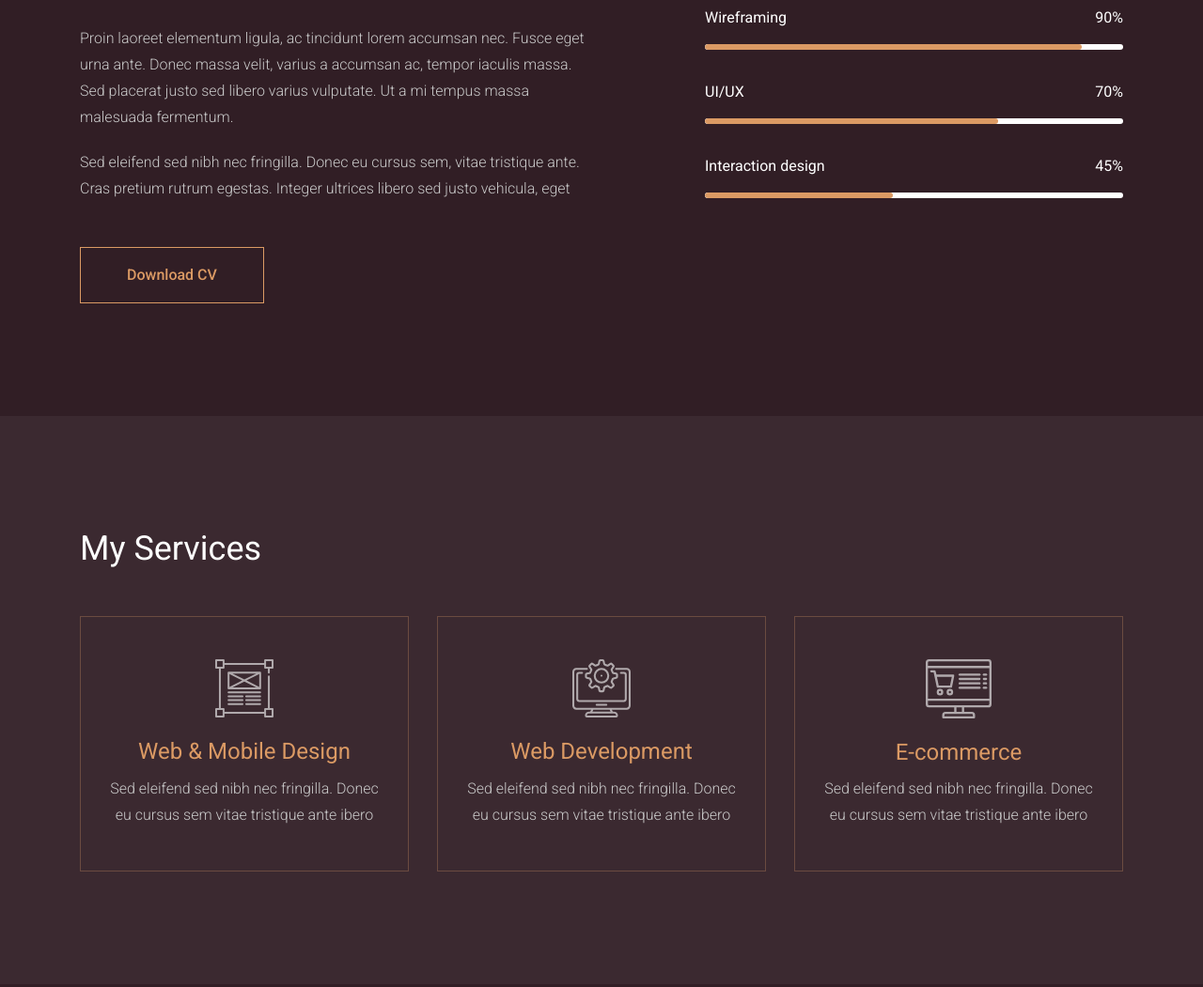
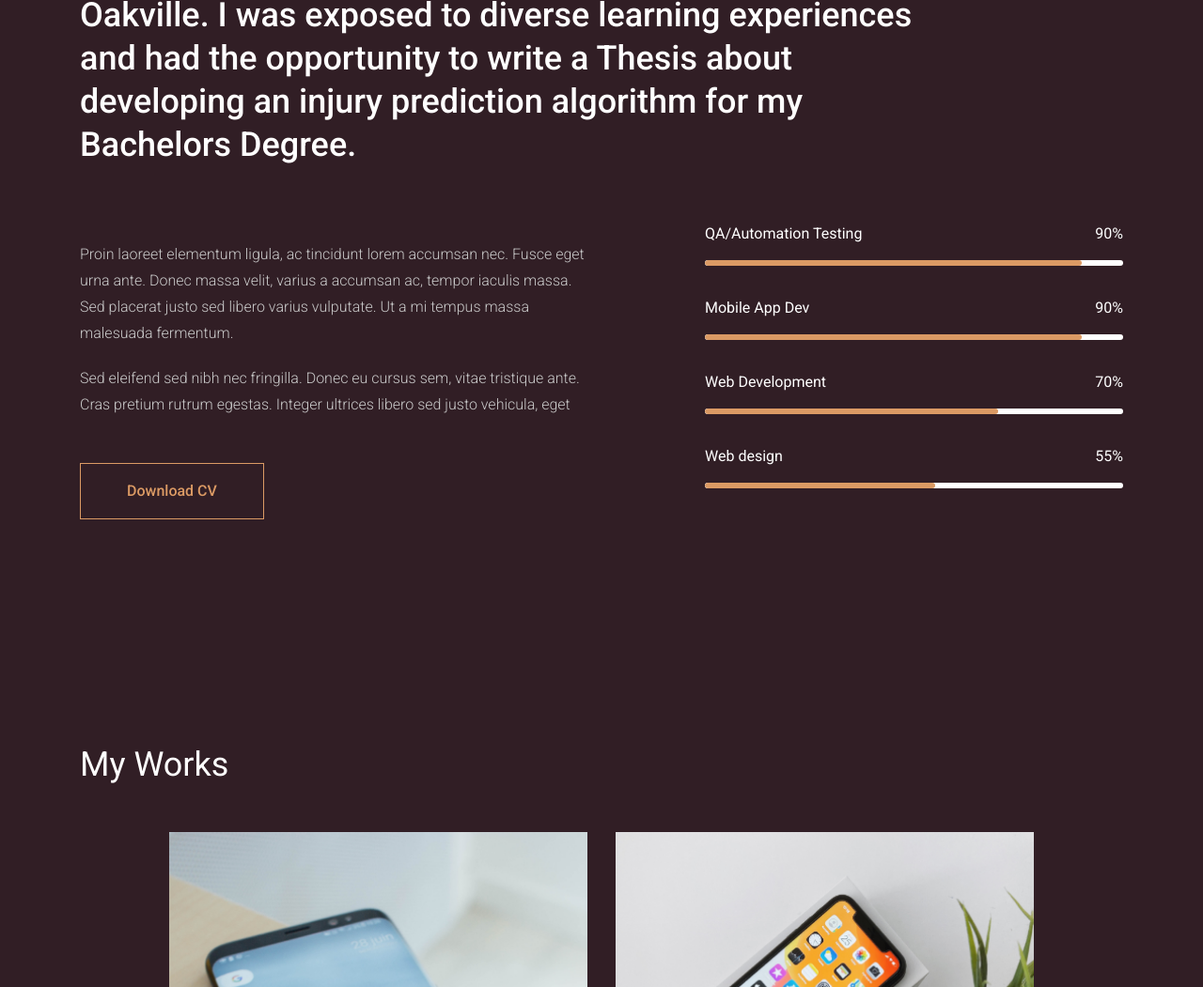
Before and after one commit to amielsatvedi/amielsatvedi.github.io, a plain HTML site: page index.html in a window 1280 px wide. Shown: the part 1336-2387 px from the top of the page at 94% size. Drawn offline with nearby package versions, Linux system fonts and the light colour scheme.

Commit message:
Update index.html

```diff
--- a/index.html
+++ b/index.html
@@ -103,7 +103,7 @@
             <div class="row">
                 <div class="col-xl-10">
                     <div class="download_text">
-                        <h3>I’m a Creative director based on New York, who loves clean, simple & unique design. I also enjoy crafting </h3>
+                        <h3>I have completed four years in Honors Bachelors of Computer Science (Mobile Computing) as well as three years in Systems Analyst Program at Sheridan College, Oakville. I was exposed to diverse learning experiences and had the opportunity to write a Thesis about developing an injury prediction algorithm for my Bachelors Degree. </h3>
                     </div>
                 </div>
             </div>
@@ -120,7 +120,16 @@
                     <div class="progress_skills">
                         <div class="single_progress">
                             <div class="label d-flex justify-content-between">
-                                <span>Wireframing</span>
+                                <span>QA/Automation Testing</span>
+                                <span>90%</span>
+                            </div>
+                                <div class="progress">
+                                        <div class="progress-bar " role="progressbar" style="width: 90%" aria-valuenow="25" aria-valuemin="0" aria-valuemax="100"></div>
+                                      </div>
+                        </div>
+                        <div class="single_progress">
+                            <div class="label d-flex justify-content-between">
+                                <span>Mobile App Dev</span>
                                 <span>90%</span>
                             </div>
                                 <div class="progress">
@@ -129,7 +138,7 @@
                         </div>
                         <div class="single_progress">
                                 <div class="label d-flex justify-content-between">
-                                        <span>UI/UX</span>
+                                        <span>Web Development</span>
                                         <span>70%</span>
                                     </div>
                                 <div class="progress">
@@ -138,11 +147,11 @@
                         </div>
                         <div class="single_progress">
                                 <div class="label d-flex justify-content-between">
-                                        <span>Interaction design</span>
-                                        <span>45%</span>
+                                        <span>Web design</span>
+                                        <span>55%</span>
                                     </div>
                                 <div class="progress">
-                                        <div class="progress-bar" role="progressbar" style="width: 45%" aria-valuenow="25" aria-valuemin="0" aria-valuemax="100"></div>
+                                        <div class="progress-bar" role="progressbar" style="width: 55%" aria-valuenow="25" aria-valuemin="0" aria-valuemax="100"></div>
                                       </div>
                         </div>
                     </div>
@@ -151,54 +160,6 @@
         </div>
     </div>
 
-    <!-- service_area start  -->
-    <div class="service_area">
-        <div class="container">
-            <div class="row">
-                <div class="col-xl-12">
-                    <div class="section_title mb-50">
-                        <h3>My Services</h3>
-                    </div>
-                </div>
-            </div>
-            <div class="row">
-                <div class="col-lg-4 col-md-6">
-                    <div class="single_service text-center">
-                        <div class="icon">
-                            <img src="img/svg_icon/1.svg" alt="">
-                        </div>
-                        <h3>
-                                Web & Mobile Design
-                        </h3>
-                        <p>Sed eleifend sed nibh nec fringilla. Donec eu cursus sem vitae tristique ante ibero</p>
-                    </div>
-                </div>
-                <div class="col-lg-4 col-md-6">
-                    <div class="single_service text-center">
-                        <div class="icon">
-                            <img src="img/svg_icon/2.svg" alt="">
-                        </div>
-                        <h3>
-                                Web Development
-                        </h3>
-                        <p>Sed eleifend sed nibh nec fringilla. Donec eu cursus sem vitae tristique ante ibero</p>
-                    </div>
-                </div>
-                <div class="col-lg-4 col-md-6">
-                    <div class="single_service text-center">
-                        <div class="icon">
-                            <img src="img/svg_icon/3.svg" alt="">
-                        </div>
-                        <h3>
-                                E-commerce
-                        </h3>
-                        <p>Sed eleifend sed nibh nec fringilla. Donec eu cursus sem vitae tristique ante ibero</p>
-                    </div>
-                </div>
-            </div>
-        </div>
-    </div>
-    <!-- service_area end  -->
 
     <!-- gallery_area start  -->
     <div class="gallery_area">
```
